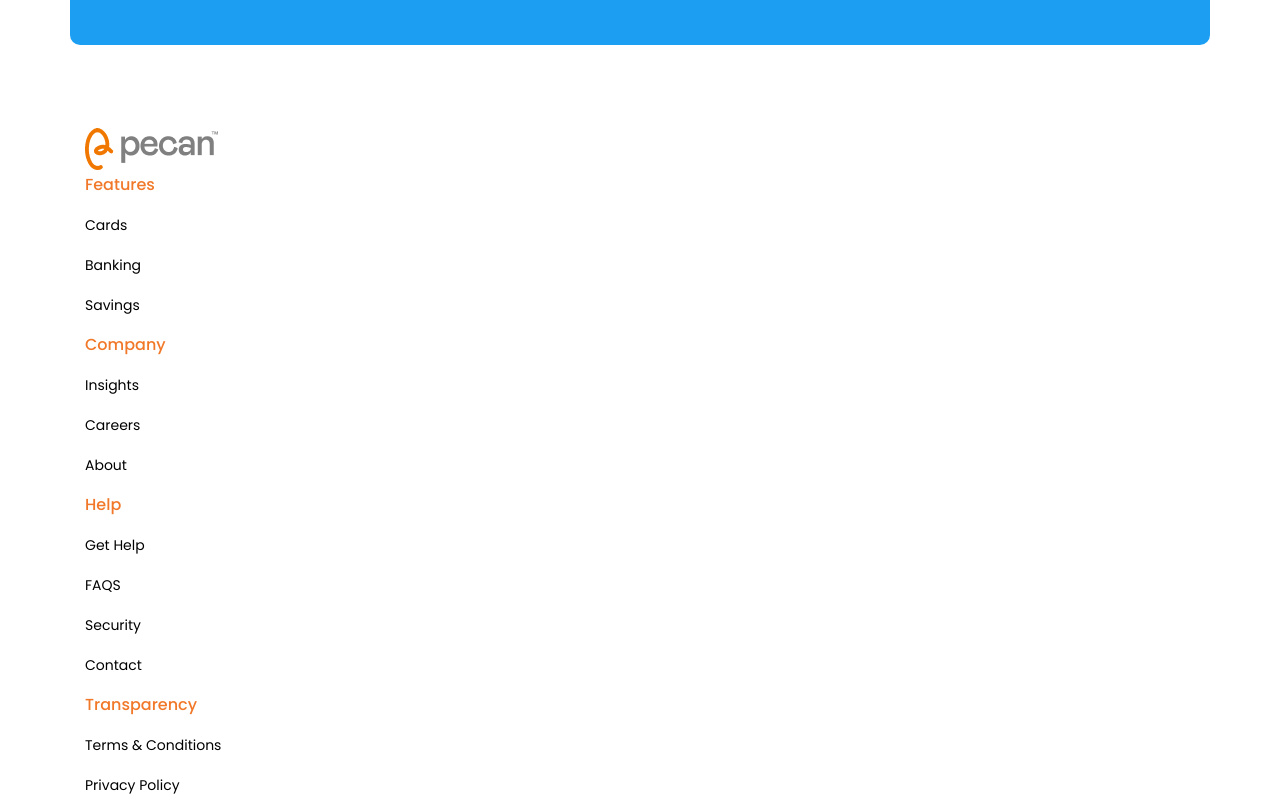
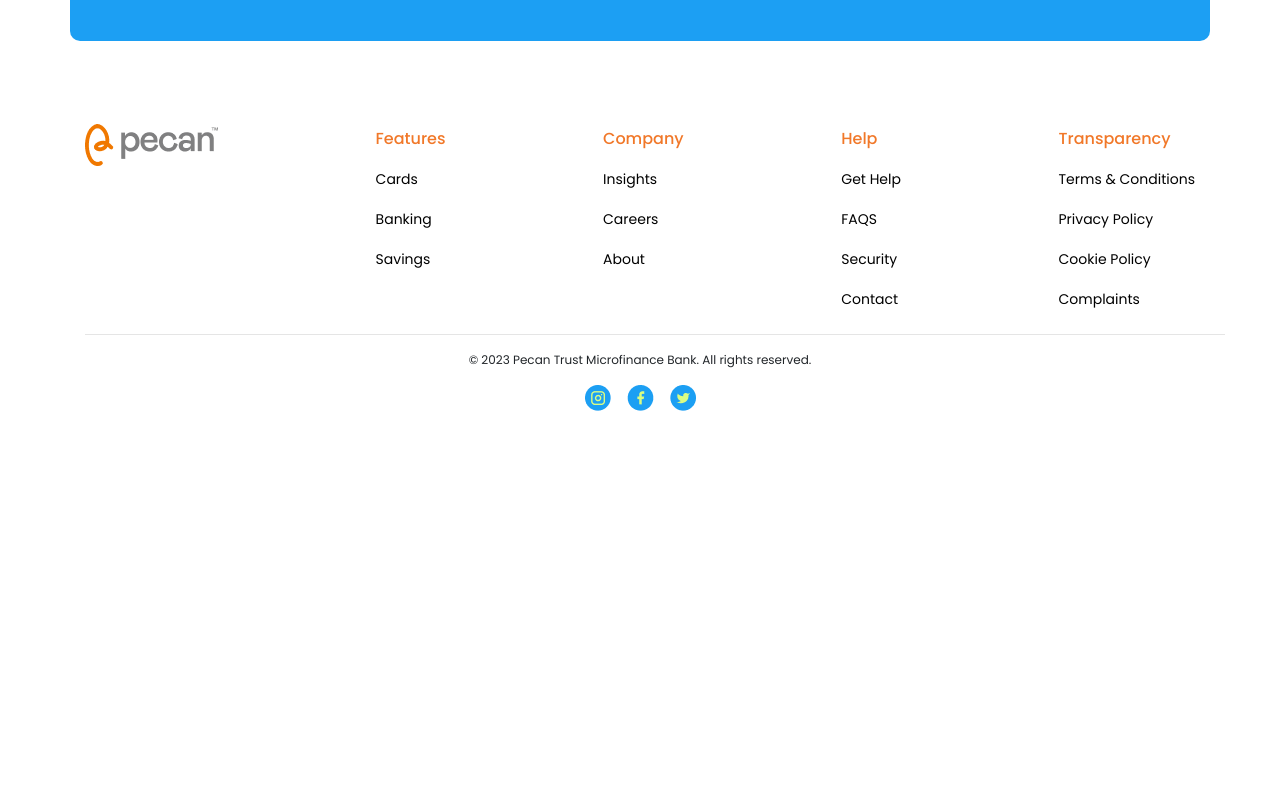
Before and after one commit to GentleMizt/Pencan-Microfinance, a plain HTML site: page index.html in a window 1280 px wide. Shown: the part 4500-5300 px from the top of the page. After the commit the page ends 4949 px from the top, so only its background shows below. Drawn offline with Linux system fonts and the light colour scheme.

Commit message:
progress

```diff
--- a/index.html
+++ b/index.html
@@ -312,11 +312,11 @@
 
   <footer class="footer container">
     <div id="footer">
-      <d  iv class="footer-logo">
+      <div class="footer-logo">
         <img src="./dist/img/logo2.png" class="img-fluid">
       </div>
 
-      <div class="">
+      <div class="footer-child">
         <h4>Features</h4>
         <ul class="list-unstyled">
           <li><a href="#">Cards</a></li>
@@ -326,7 +326,7 @@
       </div>
 
 
-      <div class="">
+      <div class="footer-child">
         <h4>Company</h4>
         <ul class="list-unstyled">
           <li><a href="#">Insights</a></li>
@@ -335,7 +335,7 @@
         </ul>
       </div>
 
-      <div class="">
+      <div class="footer-child">
         <h4>Help</h4>
         <ul class="list-unstyled">
           <li><a href="#">Get Help</a></li>
@@ -345,7 +345,7 @@
         </ul>
       </div>
 
-      <div class="">
+      <div class="footer-child">
         <h4>Transparency</h4>
         <ul class="list-unstyled">
           <li><a href="#">Terms & Conditions</a></li>
```
Also changed, not shown: dist/style.css.
